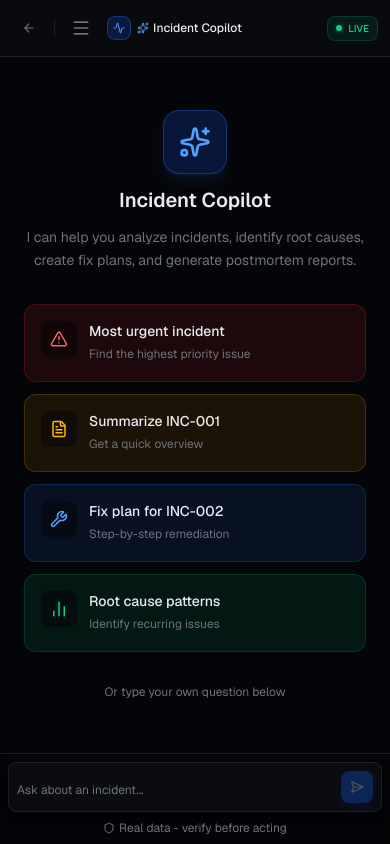
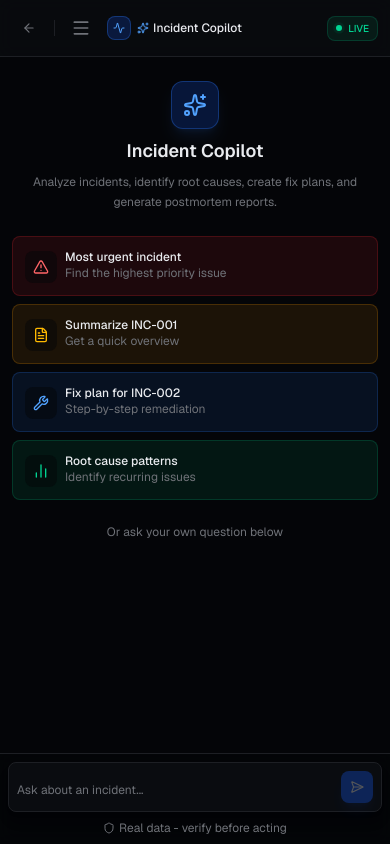
Before and after one commit to rbrockk/failures_, a Next.js app: page /copilot in a window 390 px wide. Built offline with nearby package versions, Linux system fonts and the light colour scheme.

Commit message:
fix: optimize StarterPrompts layout for mobile
Adjust height, icon size, spacing, and text truncation for better mobile view

Co-authored-by: Roberto Flores <125932030+rbrockk@users.noreply.github.com>

```diff
--- a/components/copilot/starter-prompts.tsx
+++ b/components/copilot/starter-prompts.tsx
@@ -39,40 +39,40 @@ interface StarterPromptsProps {
 
 export function StarterPrompts({ onSelect }: StarterPromptsProps) {
   return (
-    <div className="flex flex-col items-center justify-center h-full gap-8 px-6 py-12">
-      <div className="text-center space-y-3">
-        <div className="w-16 h-16 rounded-2xl bg-blue-600/20 border border-blue-500/30 flex items-center justify-center mx-auto shadow-lg shadow-blue-500/10">
-          <Sparkles className="w-8 h-8 text-blue-400" />
+    <div className="flex flex-col items-center justify-center py-6 sm:py-12 gap-6 sm:gap-8 px-3 sm:px-6">
+      <div className="text-center space-y-2 sm:space-y-3">
+        <div className="w-12 sm:w-16 h-12 sm:h-16 rounded-xl sm:rounded-2xl bg-blue-600/20 border border-blue-500/30 flex items-center justify-center mx-auto shadow-lg shadow-blue-500/10">
+          <Sparkles className="w-6 sm:w-8 h-6 sm:h-8 text-blue-400" />
         </div>
-        <h2 className="text-xl font-semibold text-foreground">Incident Copilot</h2>
-        <p className="text-sm text-muted-foreground max-w-sm leading-relaxed">
-          I can help you analyze incidents, identify root causes, create fix plans, and generate postmortem reports.
+        <h2 className="text-lg sm:text-xl font-semibold text-foreground">Incident Copilot</h2>
+        <p className="text-xs sm:text-sm text-muted-foreground max-w-sm leading-relaxed">
+          Analyze incidents, identify root causes, create fix plans, and generate postmortem reports.
         </p>
       </div>
 
-      <div className="grid grid-cols-1 sm:grid-cols-2 gap-3 w-full max-w-xl">
+      <div className="grid grid-cols-1 sm:grid-cols-2 gap-2 sm:gap-3 w-full max-w-2xl">
         {PROMPTS.map((prompt) => {
           const Icon = prompt.icon
           return (
             <button
               key={prompt.text}
               onClick={() => onSelect(prompt.text)}
-              className={`group flex items-start gap-3 px-4 py-4 rounded-xl border text-left transition-all hover:scale-[1.02] active:scale-[0.98] ${prompt.color}`}
+              className={`group flex items-start gap-2 sm:gap-3 px-3 sm:px-4 py-3 sm:py-4 rounded-lg sm:rounded-xl border text-left transition-all hover:scale-[1.02] active:scale-[0.98] ${prompt.color}`}
             >
-              <div className="w-9 h-9 rounded-lg bg-background/50 flex items-center justify-center shrink-0">
-                <Icon className="w-4.5 h-4.5" />
+              <div className="w-8 sm:w-9 h-8 sm:h-9 rounded-lg bg-background/50 flex items-center justify-center shrink-0 mt-0.5 sm:mt-0">
+                <Icon className="w-4 sm:w-4.5 h-4 sm:h-4.5" />
               </div>
-              <div>
-                <span className="text-sm font-medium text-foreground block">{prompt.label}</span>
-                <span className="text-xs text-muted-foreground">{prompt.description}</span>
+              <div className="min-w-0">
+                <span className="text-xs sm:text-sm font-medium text-foreground block truncate">{prompt.label}</span>
+                <span className="text-xs text-muted-foreground line-clamp-1">{prompt.description}</span>
               </div>
             </button>
           )
         })}
       </div>
 
-      <p className="text-xs text-muted-foreground">
-        Or type your own question below
+      <p className="text-xs text-muted-foreground text-center">
+        Or ask your own question below
       </p>
     </div>
   )
```
